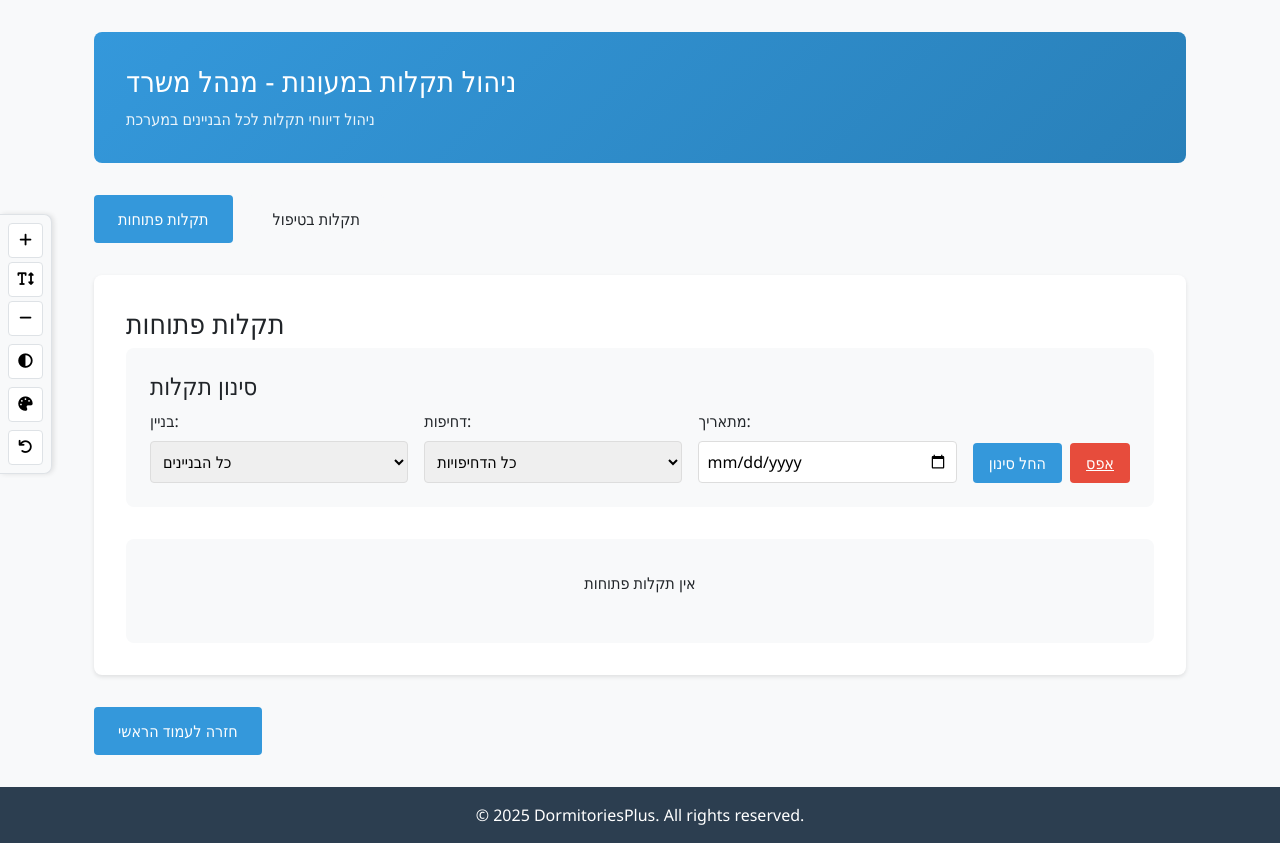
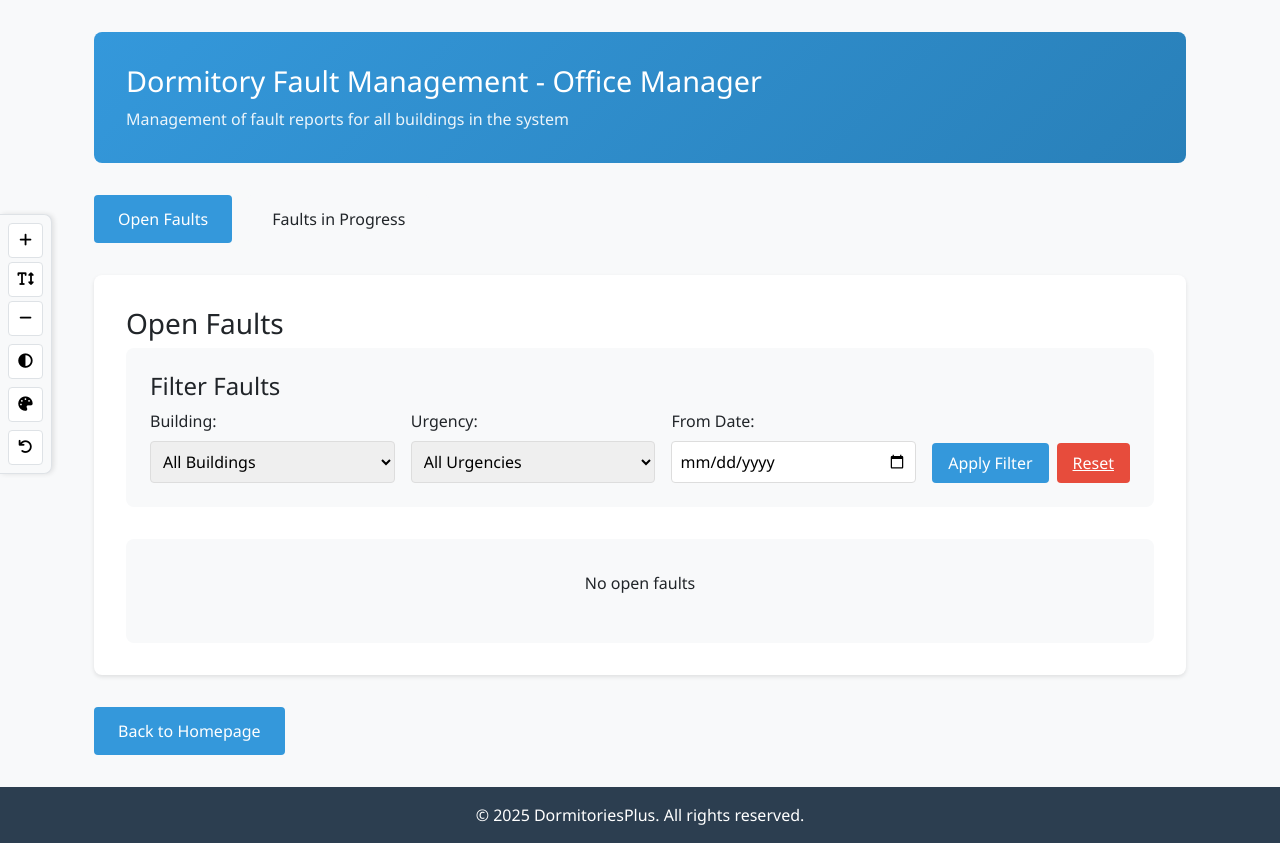
Before and after one commit to dorm-manage/dorm-manage-system, a Django app: template templates/OM_pages/OM_faults.html in a window 1280 px wide. Shown: the part 56-899 px from the top of the page. Run offline with Django 5.2, Linux system fonts and the light colour scheme; the template is opened without the code that fills it, so the values that code supplies are empty.

Commit message:
Om faults not all working but still good

```diff
--- a/templates/OM_pages/OM_faults.html
+++ b/templates/OM_pages/OM_faults.html
@@ -1,7 +1,8 @@
 {% extends 'base.html' %}
 {% load static %}
+{% load i18n %}
 
-{% block title %}ניהול תקלות - מנהל משרד{% endblock %}
+{% block title %}{% trans "Fault Management - Office Manager" %}{% endblock %}
 
 {% block extra_css %}
 <style>
@@ -260,8 +261,8 @@
 <div class="container">
     <!-- כותרת העמוד -->
     <div class="hero">
-        <h2>ניהול תקלות במעונות - מנהל משרד</h2>
-        <p>ניהול דיווחי תקלות לכל הבניינים במערכת</p>
+        <h2>{% trans "Dormitory Fault Management - Office Manager" %}</h2>
+        <p>{% trans "Management of fault reports for all buildings in the system" %}</p>
     </div>
 
     <!-- הודעות מערכת -->
@@ -275,47 +276,47 @@
 
     <!-- ניווט בין טאבים -->
     <div class="tab-navigation">
-        <div class="tab active" data-tab="open-faults">תקלות פתוחות</div>
-        <div class="tab" data-tab="pending-faults">תקלות בטיפול</div>
+        <div class="tab active" data-tab="open-faults">{% trans "Open Faults" %}</div>
+        <div class="tab" data-tab="pending-faults">{% trans "Faults in Progress" %}</div>
     </div>
 
     <!-- תקלות פתוחות -->
     <div id="open-faults" class="tab-content active">
         <div class="section">
-            <h3>תקלות פתוחות</h3>
+            <h3>{% trans "Open Faults" %}</h3>
 
             <!-- Filter Section for Office Manager -->
             <div class="filter-section">
-                <h4>סינון תקלות</h4>
+                <h4>{% trans "Filter Faults" %}</h4>
                 <form method="get" action="{% url 'OM_faults' %}">
                     <div class="filter-row">
                         <div class="filter-group">
-                            <label for="building-filter">בניין:</label>
+                            <label for="building-filter">{% trans "Building:" %}</label>
                             <select id="building-filter" name="building">
-                                <option value="">כל הבניינים</option>
+                                <option value="">{% trans "All Buildings" %}</option>
                                 {% for building in all_buildings %}
                                     <option value="{{ building.id }}" {% if request.GET.building == building.id|stringformat:"i" %}selected{% endif %}>
-                                        בניין {{ building.building_name }}
+                                        {% trans "Building" %} {{ building.building_name }}
                                     </option>
                                 {% endfor %}
                             </select>
                         </div>
                         <div class="filter-group">
-                            <label for="urgency-filter">דחיפות:</label>
+                            <label for="urgency-filter">{% trans "Urgency:" %}</label>
                             <select id="urgency-filter" name="urgency">
-                                <option value="">כל הדחיפויות</option>
-                                <option value="גבוהה" {% if request.GET.urgency == 'גבוהה' %}selected{% endif %}>גבוהה</option>
-                                <option value="בינונית" {% if request.GET.urgency == 'בינונית' %}selected{% endif %}>בינונית</option>
-                                <option value="נמוכה" {% if request.GET.urgency == 'נמוכה' %}selected{% endif %}>נמוכה</option>
+                                <option value="">{% trans "All Urgencies" %}</option>
+                                <option value="גבוהה" {% if request.GET.urgency == 'גבוהה' %}selected{% endif %}>{% trans "High" %}</option>
+                                <option value="בינונית" {% if request.GET.urgency == 'בינונית' %}selected{% endif %}>{% trans "Medium" %}</option>
+                                <option value="נמוכה" {% if request.GET.urgency == 'נמוכה' %}selected{% endif %}>{% trans "Low" %}</option>
                             </select>
                         </div>
                         <div class="filter-group">
-                            <label for="date-from">מתאריך:</label>
+                            <label for="date-from">{% trans "From Date:" %}</label>
                             <input type="date" id="date-from" name="date_from" value="{{ request.GET.date_from|default:'' }}">
                         </div>
                         <div class="filter-buttons">
-                            <button type="submit" class="filter-button filter-apply">החל סינון</button>
-                            <a href="{% url 'OM_faults' %}" class="filter-button filter-reset">אפס</a>
+                            <button type="submit" class="filter-button filter-apply">{% trans "Apply Filter" %}</button>
+                            <a href="{% url 'OM_faults' %}" class="filter-button filter-reset">{% trans "Reset" %}</a>
                         </div>
                     </div>
                 </form>
@@ -325,15 +326,15 @@
                 <table>
                     <thead>
                         <tr>
-                            <th>סטודנט</th>
-                            <th>בניין</th>
-                            <th>חדר</th>
-                            <th>סוג התקלה</th>
-                            <th>תיאור התקלה</th>
-                            <th>דחיפות</th>
-                            <th>תאריך דיווח</th>
-                            <th>הערות מנהל</th>
-                            <th>פעולות</th>
+                            <th>{% trans "Student" %}</th>
+                            <th>{% trans "Building" %}</th>
+                            <th>{% trans "Room" %}</th>
+                            <th>{% trans "Fault Type" %}</th>
+                            <th>{% trans "Fault Description" %}</th>
+                            <th>{% trans "Urgency" %}</th>
+                            <th>{% trans "Report Date" %}</th>
+                            <th>{% trans "Admin Notes" %}</th>
+                            <th>{% trans "Actions" %}</th>
                         </tr>
                     </thead>
                     <tbody>
@@ -353,17 +354,17 @@
                                         <input type="hidden" name="fault_id" value="{{ fault.id }}">
                                         <input type="hidden" name="action" value="comment">
                                         <div class="comment-container">
-                                            <textarea name="admin_comment" class="comment-input" placeholder="הוסף הערה לסטודנט (לא חובה)"></textarea>
+                                            <textarea name="admin_comment" class="comment-input" placeholder="{% trans 'Add a note to the student (optional)' %}"></textarea>
                                         </div>
-                                        <button type="submit" class="comment-btn">שמור</button>
+                                        <button type="submit" class="comment-btn">{% trans "Save" %}</button>
                                     </form>
                                 </td>
                                 <td>
                                     <form method="POST" action="{% url 'OM_faults' %}">
                                         {% csrf_token %}
                                         <input type="hidden" name="fault_id" value="{{ fault.id }}">
-                                        <button type="submit" name="action" value="pending" class="button button-primary">סמן בטיפול</button>
-                                        <button type="submit" name="action" value="resolved" class="button button-success">סגור דיווח</button>
+                                        <button type="submit" name="action" value="pending" class="button button-primary">{% trans "Mark in Progress" %}</button>
+                                        <button type="submit" name="action" value="resolved" class="button button-success">{% trans "Close Report" %}</button>
                                     </form>
                                 </td>
                             </tr>
@@ -375,9 +376,9 @@
                 {% if open_fault_reports.has_other_pages %}
                     <div class="pagination">
                         {% if open_fault_reports.has_previous %}
-                            <a href="?open_page={{ open_fault_reports.previous_page_number }}{% if request.GET.building %}&building={{ request.GET.building }}{% endif %}{% if request.GET.urgency %}&urgency={{ request.GET.urgency }}{% endif %}{% if request.GET.date_from %}&date_from={{ request.GET.date_from }}{% endif %}">&laquo; הקודם</a>
+                            <a href="?open_page={{ open_fault_reports.previous_page_number }}{% if request.GET.building %}&building={{ request.GET.building }}{% endif %}{% if request.GET.urgency %}&urgency={{ request.GET.urgency }}{% endif %}{% if request.GET.date_from %}&date_from={{ request.GET.date_from }}{% endif %}">&laquo; {% trans "Previous" %}</a>
                         {% else %}
-                            <span class="disabled">&laquo; הקודם</span>
+                            <span class="disabled">&laquo; {% trans "Previous" %}</span>
                         {% endif %}
 
                         {% for i in open_fault_reports.paginator.page_range %}
@@ -389,15 +390,15 @@
                         {% endfor %}
 
                         {% if open_fault_reports.has_next %}
-                            <a href="?open_page={{ open_fault_reports.next_page_number }}{% if request.GET.building %}&building={{ request.GET.building }}{% endif %}{% if request.GET.urgency %}&urgency={{ request.GET.urgency }}{% endif %}{% if request.GET.date_from %}&date_from={{ request.GET.date_from }}{% endif %}">הבא &raquo;</a>
+                            <a href="?open_page={{ open_fault_reports.next_page_number }}{% if request.GET.building %}&building={{ request.GET.building }}{% endif %}{% if request.GET.urgency %}&urgency={{ request.GET.urgency }}{% endif %}{% if request.GET.date_from %}&date_from={{ request.GET.date_from }}{% endif %}">{% trans "Next" %} &raquo;</a>
                         {% else %}
-                            <span class="disabled">הבא &raquo;</span>
+                            <span class="disabled">{% trans "Next" %} &raquo;</span>
                         {% endif %}
                     </div>
                 {% endif %}
             {% else %}
                 <div class="no-requests">
-                    <p>אין תקלות פתוחות</p>
+                    <p>{% trans "No open faults" %}</p>
                 </div>
             {% endif %}
         </div>
@@ -406,36 +407,36 @@
     <!-- תקלות בטיפול -->
     <div id="pending-faults" class="tab-content">
         <div class="section">
-            <h3>תקלות בטיפול</h3>
+            <h3>{% trans "Faults in Progress" %}</h3>
 
             <!-- Filter Section for Office Manager -->
             <div class="filter-section">
-                <h4>סינון תקלות בטיפול</h4>
+                <h4>{% trans "Filter Faults in Progress" %}</h4>
                 <form method="get" action="{% url 'OM_faults' %}#pending-faults">
                     <div class="filter-row">
                         <div class="filter-group">
-                            <label for="pending-building-filter">בניין:</label>
+                            <label for="pending-building-filter">{% trans "Building:" %}</label>
                             <select id="pending-building-filter" name="pending_building">
-                                <option value="">כל הבניינים</option>
+                                <option value="">{% trans "All Buildings" %}</option>
                                 {% for building in all_buildings %}
                                     <option value="{{ building.id }}" {% if request.GET.pending_building == building.id|stringformat:"i" %}selected{% endif %}>
-                                        בניין {{ building.building_name }}
+                                        {% trans "Building" %} {{ building.building_name }}
                                     </option>
                                 {% endfor %}
                             </select>
                         </div>
                         <div class="filter-group">
-                            <label for="days-filter">ימים בטיפול:</label>
+                            <label for="days-filter">{% trans "Days in Progress:" %}</label>
                             <select id="days-filter" name="days">
-                                <option value="">הכל</option>
-                                <option value="7" {% if request.GET.days == '7' %}selected{% endif %}>מעל 7 ימים</option>
-                                <option value="14" {% if request.GET.days == '14' %}selected{% endif %}>מעל 14 ימים</option>
-                                <option value="30" {% if request.GET.days == '30' %}selected{% endif %}>מעל 30 ימים</option>
+                                <option value="">{% trans "All" %}</option>
+                                <option value="7" {% if request.GET.days == '7' %}selected{% endif %}>{% trans "Over 7 days" %}</option>
+                                <option value="14" {% if request.GET.days == '14' %}selected{% endif %}>{% trans "Over 14 days" %}</option>
+                                <option value="30" {% if request.GET.days == '30' %}selected{% endif %}>{% trans "Over 30 days" %}</option>
                             </select>
                         </div>
                         <div class="filter-buttons">
-                            <button type="submit" class="filter-button filter-apply">החל סינון</button>
-                            <a href="{% url 'OM_faults' %}#pending-faults" class="filter-button filter-reset">אפס</a>
+                            <button type="submit" class="filter-button filter-apply">{% trans "Apply Filter" %}</button>
+                            <a href="{% url 'OM_faults' %}#pending-faults" class="filter-button filter-reset">{% trans "Reset" %}</a>
                         </div>
                     </div>
                 </form>
@@ -445,16 +446,16 @@
                 <table>
                     <thead>
                         <tr>
-                            <th>סטודנט</th>
-                            <th>בניין</th>
-                            <th>חדר</th>
-                            <th>סוג התקלה</th>
-                            <th>תיאור התקלה</th>
-                            <th>דחיפות</th>
-                            <th>תאריך דיווח</th>
-                            <th>עדכון אחרון</th>
-                            <th>הערות מנהל</th>
-                            <th>פעולות</th>
+                            <th>{% trans "Student" %}</th>
+                            <th>{% trans "Building" %}</th>
+                            <th>{% trans "Room" %}</th>
+                            <th>{% trans "Fault Type" %}</th>
+                            <th>{% trans "Fault Description" %}</th>
+                            <th>{% trans "Urgency" %}</th>
+                            <th>{% trans "Report Date" %}</th>
+                            <th>{% trans "Last Update" %}</th>
+                            <th>{% trans "Admin Notes" %}</th>
+                            <th>{% trans "Actions" %}</th>
                         </tr>
                     </thead>
                     <tbody>
@@ -469,7 +470,7 @@
                                 <td>
                                     {{ fault.created_at|date:"d/m/Y H:i" }}
                                     <br>
-                                    <span style="font-size: 0.85em; color: #6c757d;">(בטיפול {{ fault.days_elapsed_text }})</span>
+                                    <span style="font-size: 0.85em; color: #6c757d;">({% trans "in progress" %} {{ fault.days_elapsed_text }})</span>
                                 </td>
                                 <td>{{ fault.updated_at|date:"d/m/Y H:i" }}</td>
                                 <td>
@@ -479,16 +480,16 @@
                                         <input type="hidden" name="fault_id" value="{{ fault.id }}">
                                         <input type="hidden" name="action" value="comment">
                                         <div class="comment-container">
-                                            <textarea name="admin_comment" class="comment-input" placeholder="הוסף הערה לסטודנט (לא חובה)"></textarea>
+                                            <textarea name="admin_comment" class="comment-input" placeholder="{% trans 'Add a note to the student (optional)' %}"></textarea>
                                         </div>
-                                        <button type="submit" class="comment-btn">שמור</button>
+                                        <button type="submit" class="comment-btn">{% trans "Save" %}</button>
                                     </form>
                                 </td>
                                 <td>
                                     <form method="POST" action="{% url 'OM_faults' %}">
                                         {% csrf_token %}
                                         <input type="hidden" name="fault_id" value="{{ fault.id }}">
-                                        <button type="submit" name="action" value="resolved" class="button button-success">סגור דיווח</button>
+                                        <button type="submit" name="action" value="resolved" class="button button-success">{% trans "Close Report" %}</button>
                                     </form>
                                 </td>
                             </tr>
@@ -500,9 +501,9 @@
                 {% if pending_fault_reports.has_other_pages %}
                     <div class="pagination">
                         {% if pending_fault_reports.has_previous %}
-                            <a href="?pending_page={{ pending_fault_reports.previous_page_number }}{% if request.GET.pending_building %}&pending_building={{ request.GET.pending_building }}{% endif %}{% if request.GET.days %}&days={{ request.GET.days }}{% endif %}#pending-faults">&laquo; הקודם</a>
+                            <a href="?pending_page={{ pending_fault_reports.previous_page_number }}{% if request.GET.pending_building %}&pending_building={{ request.GET.pending_building }}{% endif %}{% if request.GET.days %}&days={{ request.GET.days }}{% endif %}#pending-faults">&laquo; {% trans "Previous" %}</a>
                         {% else %}
-                            <span class="disabled">&laquo; הקודם</span>
+                            <span class="disabled">&laquo; {% trans "Previous" %}</span>
                         {% endif %}
 
                         {% for i in pending_fault_reports.paginator.page_range %}
@@ -514,21 +515,21 @@
                         {% endfor %}
 
                         {% if pending_fault_reports.has_next %}
-                            <a href="?pending_page={{ pending_fault_reports.next_page_number }}{% if request.GET.pending_building %}&pending_building={{ request.GET.pending_building }}{% endif %}{% if request.GET.days %}&days={{ request.GET.days }}{% endif %}#pending-faults">הבא &raquo;</a>
+                            <a href="?pending_page={{ pending_fault_reports.next_page_number }}{% if request.GET.pending_building %}&pending_building={{ request.GET.pending_building }}{% endif %}{% if request.GET.days %}&days={{ request.GET.days }}{% endif %}#pending-faults">{% trans "Next" %} &raquo;</a>
                         {% else %}
-                            <span class="disabled">הבא &raquo;</span>
+                            <span class="disabled">{% trans "Next" %} &raquo;</span>
                         {% endif %}
                     </div>
                 {% endif %}
             {% else %}
                 <div class="no-requests">
-                    <p>אין תקלות בטיפול</p>
+                    <p>{% trans "No faults in progress" %}</p>
                 </div>
             {% endif %}
         </div>
     </div>
 
-    <a href="{% url 'OM_Homepage' %}" class="back-button">חזרה לעמוד הראשי</a>
+    <a href="{% url 'OM_Homepage' %}" class="back-button">{% trans "Back to Homepage" %}</a>
 </div>
 
 <script>
```
Also changed, not shown: locale/ar/LC_MESSAGES/django.po, locale/he/LC_MESSAGES/django.po, locale/zh-hans/LC_MESSAGES/django.po, locale/zh/LC_MESSAGES/django.po, 1 other file.
